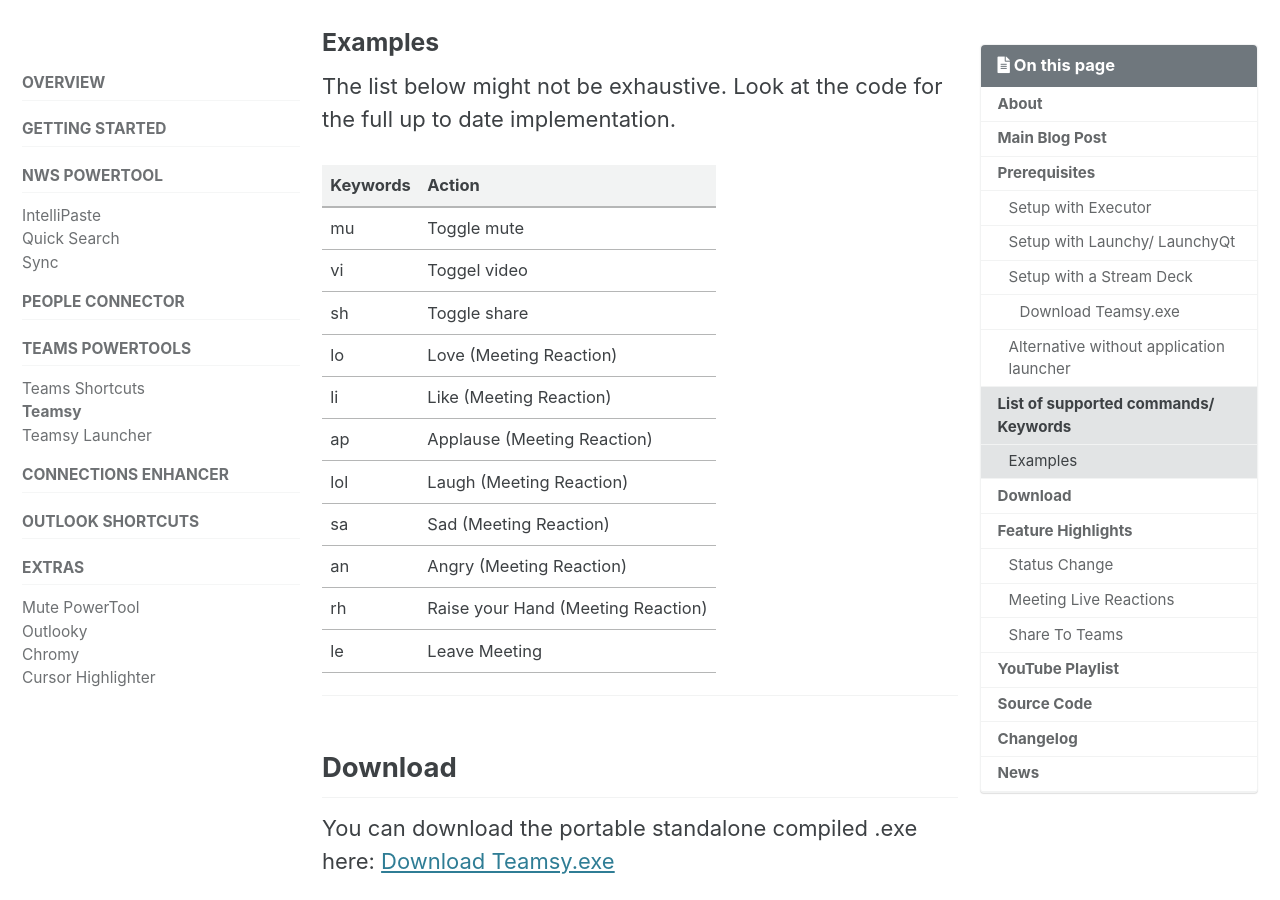
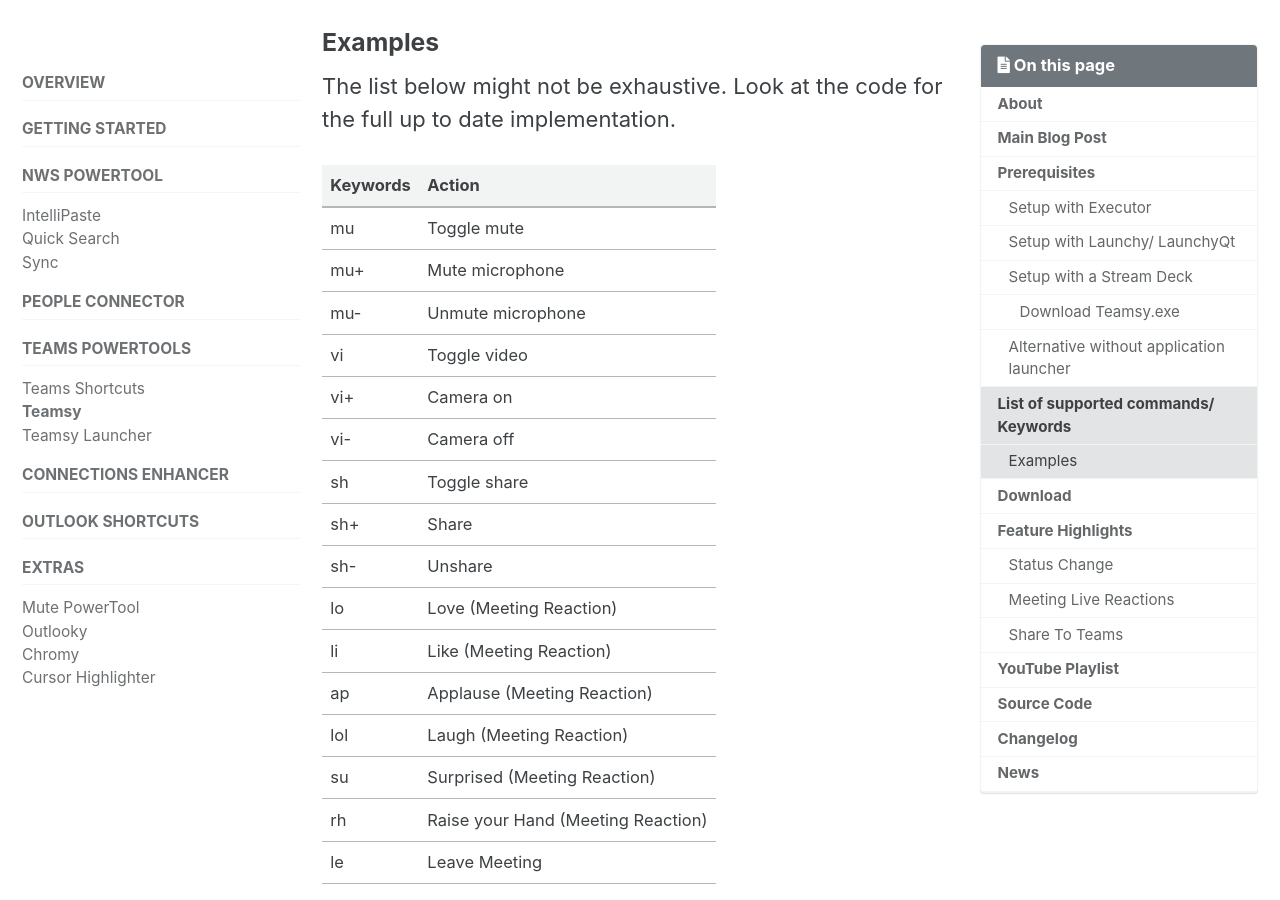
Before and after one commit to tdalon/ahk, a Jekyll site: the page built from docs/_pages/Teamsy.md, in a window 1280 px wide and 900 px high, scrolled down 4289 px. Built offline with Jekyll 4.4.1, drawn with Linux system fonts in a browser that asks for light colours; cached includes are drawn as plain includes; comment, search, counter and statistics services are not loaded.

Commit message:
update doc

```diff
--- a/docs/_pages/Teamsy.md
+++ b/docs/_pages/Teamsy.md
@@ -82,14 +82,19 @@ The list below might not be exhaustive. Look at the code for the full up to date
 Keywords  |  Action
 --|--
 mu   |  Toggle mute
-vi  |  Toggel video
+mu+  |  Mute microphone
+mu-   | Unmute microphone
+vi  |  Toggle video
+vi+  |  Camera on
+vi-  |  Camera off
 sh  |  Toggle share
+sh+  |  Share
+sh-  |  Unshare
 lo  |  Love (Meeting Reaction)
 li  |  Like (Meeting Reaction)
 ap  |  Applause (Meeting Reaction)
 lol  |  Laugh (Meeting Reaction)
-sa  |  Sad (Meeting Reaction)
-an  |  Angry (Meeting Reaction)
+su  |  Surprised (Meeting Reaction)
 rh  |  Raise your Hand (Meeting Reaction)
 le  |  Leave Meeting
 
```
Also changed, not shown: 1 other file.
